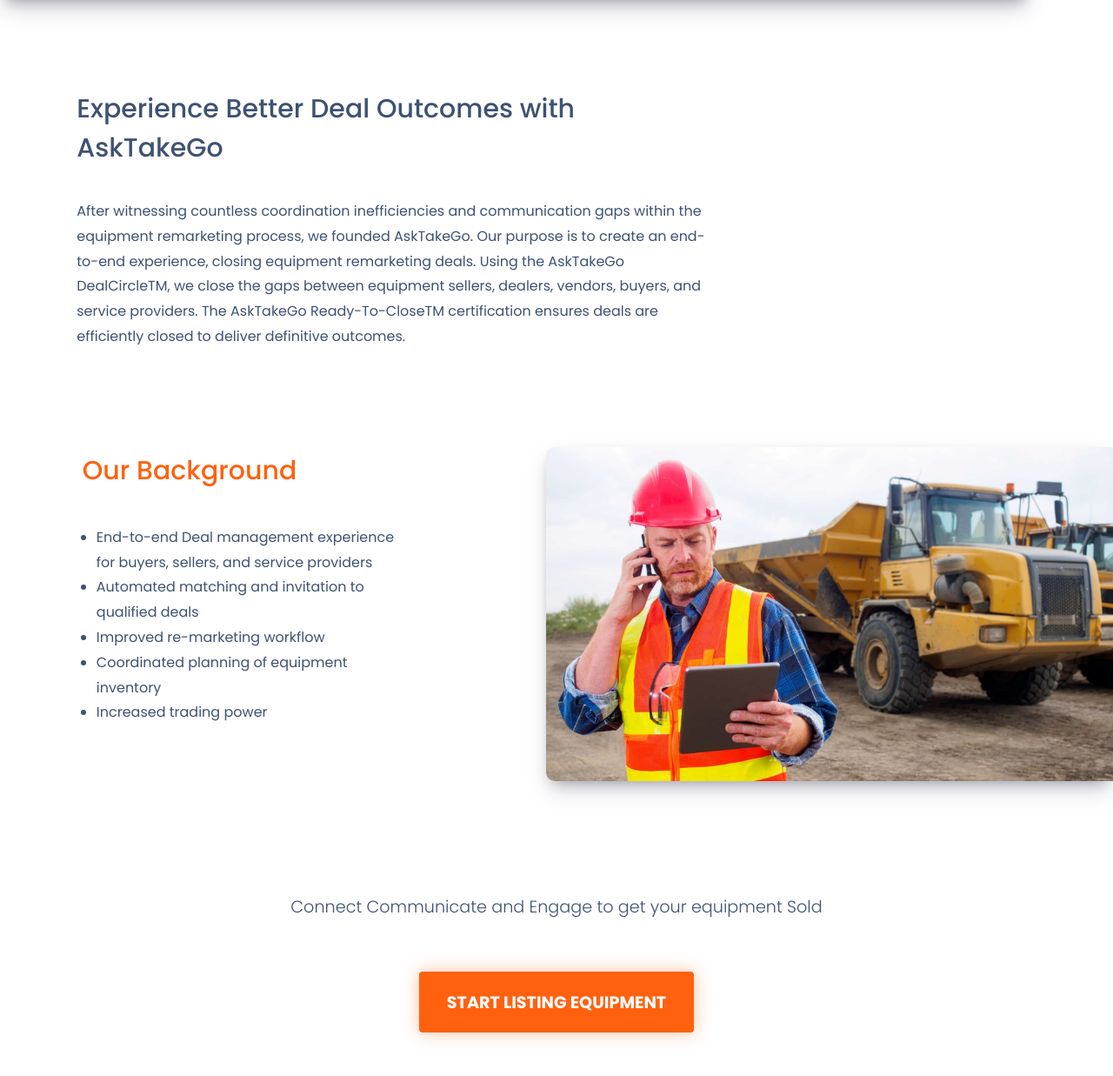
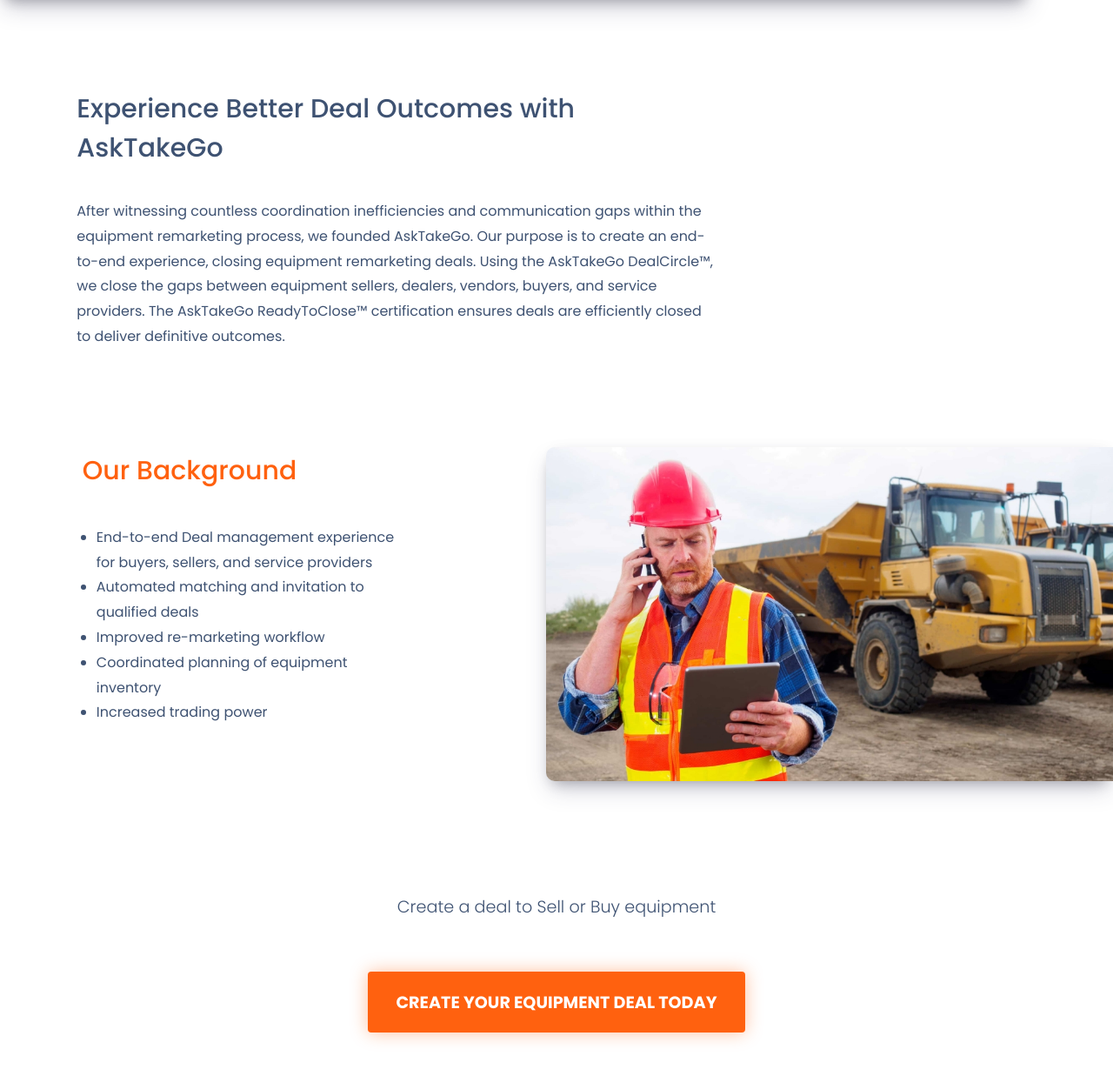
Before and after one commit to Yash-Jawale/ask-take-go, a website built with Parcel: page company.html in a window 1280 px wide. Shown: the part 798-2035 px from the top of the page at 87% size. Built offline with nearby package versions, Linux system fonts and the light colour scheme.

Commit message:
updated company and fixed why page

```diff
--- a/company.html
+++ b/company.html
@@ -91,9 +91,9 @@
               communication gaps within the equipment remarketing process, we
               founded AskTakeGo. Our purpose is to create an end-to-end
               experience, closing equipment remarketing deals. Using the
-              AskTakeGo DealCircleTM, we close the gaps between equipment
+              AskTakeGo DealCircle&trade;, we close the gaps between equipment
               sellers, dealers, vendors, buyers, and service providers. The
-              AskTakeGo Ready-To-CloseTM certification ensures deals are
+              AskTakeGo ReadyToClose&trade; certification ensures deals are
               efficiently closed to deliver definitive outcomes.
             </p>
           </div>
@@ -133,9 +133,9 @@
       <div class="gutter"></div>
       <div class="sub-row">
         <div class="col-12 cta-center">
-          <p>Connect Communicate and Engage to get your equipment Sold</p>
+          <p>Create a deal to Sell or Buy equipment</p>
           <a data-aos="fade-down" href="#" class="primary"
-            >Start Listing Equipment</a
+            >Create Your Equipment Deal Today</a
           >
         </div>
       </div>
```
Also changed, not shown: why-ask-takego.html (+4 -6 lines).
